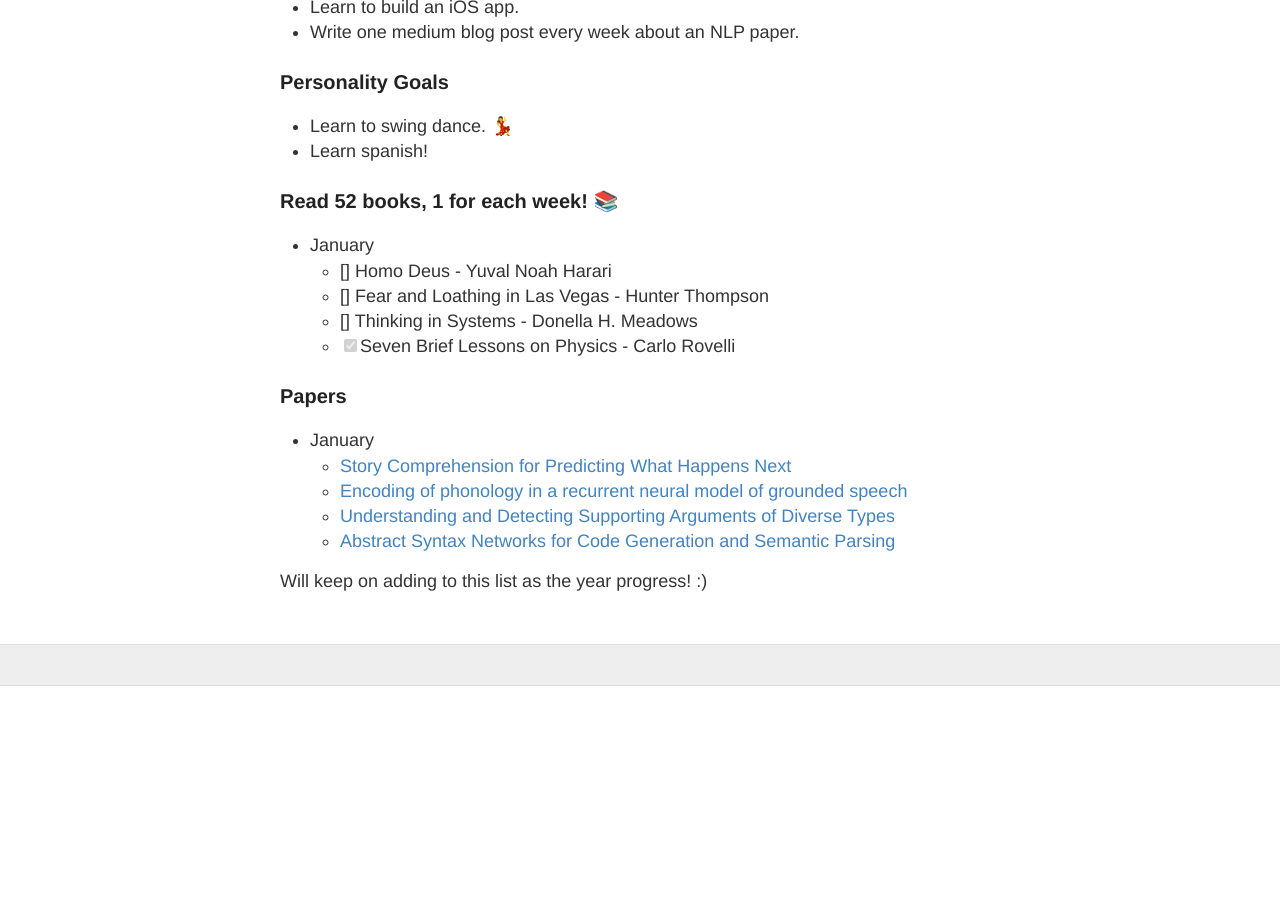
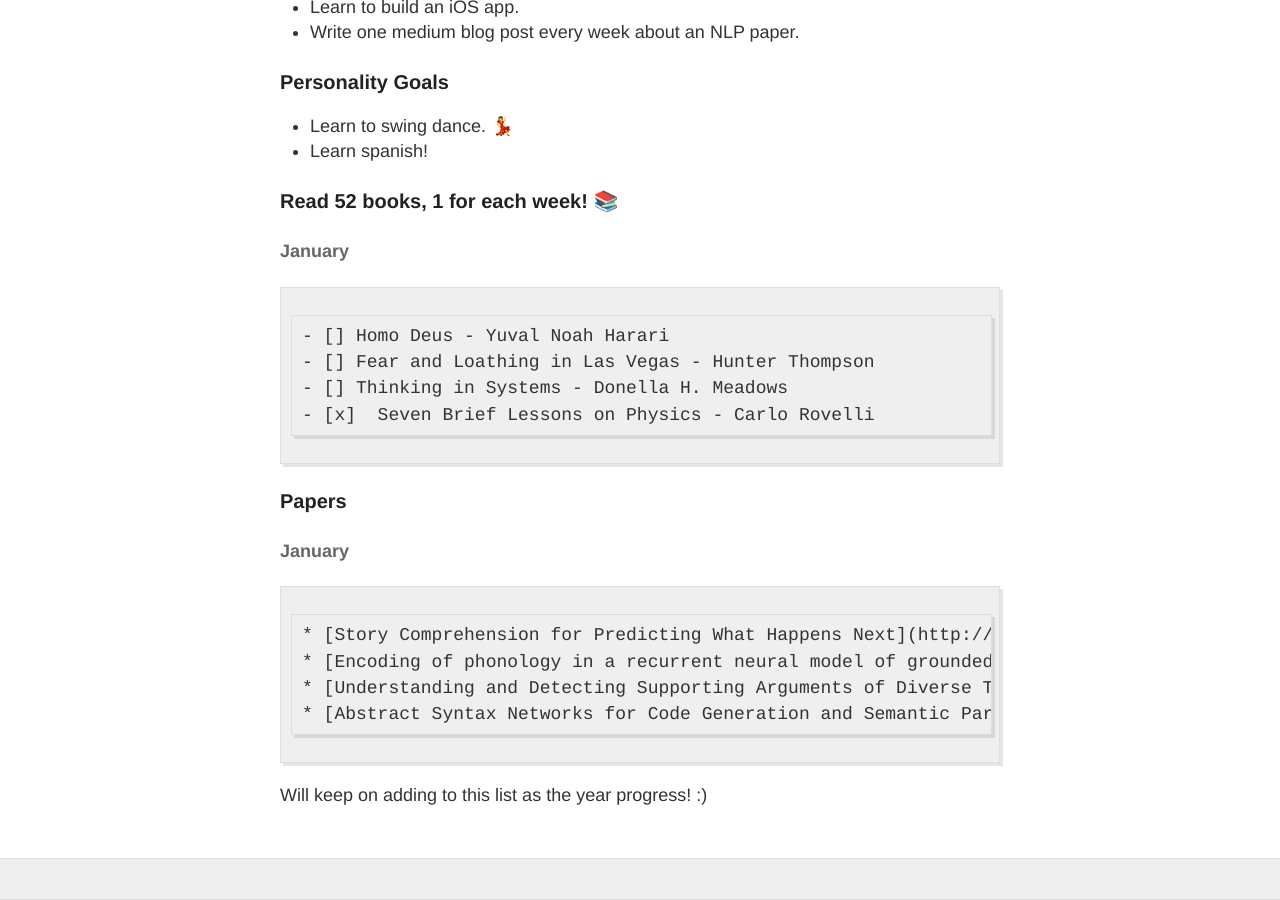
Before and after one commit to harEshInBerlin/weasleys.github.io, a Jekyll site: the page built from about.md, in a window 1280 px wide and 900 px high, scrolled down 846 px. Built offline with Jekyll 4.4.1, drawn with Linux system fonts in a browser that asks for light colours; emoji names are drawn with the system emoji font; before the commit the page ends 1532 px from its top, so only the background shows below that.

Commit message:
update reading list

```diff
--- a/about.md
+++ b/about.md
@@ -34,7 +34,7 @@
 
 ### Read 52 books, 1 for each week! :books:
 
-* January
+#### January
 	- [] Homo Deus - Yuval Noah Harari
 	- [] Fear and Loathing in Las Vegas - Hunter Thompson
 	- [] Thinking in Systems - Donella H. Meadows
@@ -42,7 +42,7 @@
 
 ### Papers
 
-* January
+#### January
 	* [Story Comprehension for Predicting What Happens Next](http://aclweb.org/anthology/D17-1168)
 	* [Encoding of phonology in a recurrent neural model of grounded speech](https://aclweb.org/anthology/K/K17/K17-1037.pdf)
 	* [Understanding and Detecting Supporting Arguments of Diverse Types](http://www.ccs.neu.edu/home/luwang/papers/ACL2017b.pdf)
```
